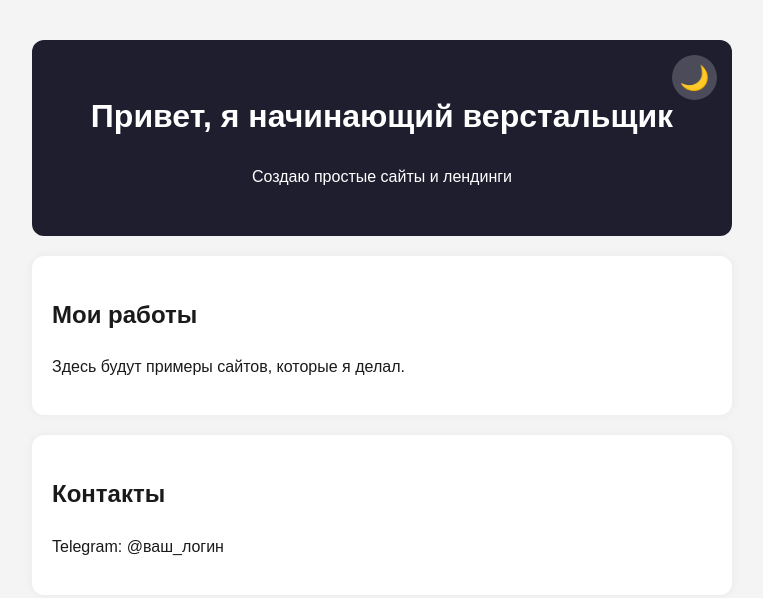
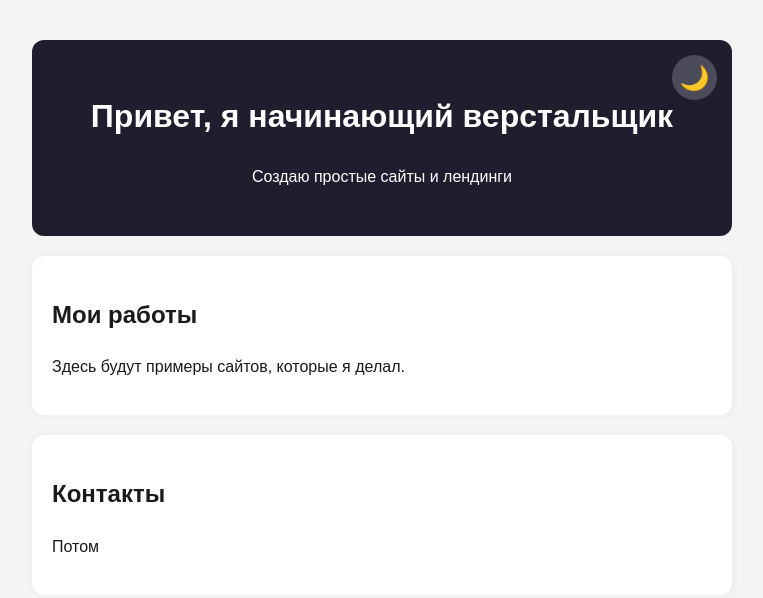
Before and after one commit to skiwhi/Portfolio, a plain HTML site: page index.html in a window 1280 px wide. Shown: the whole page, without its empty margins (258-1021 px from the left). Drawn offline with Linux system fonts and the light colour scheme.

Commit message:
Update index.html

```diff
--- a/index.html
+++ b/index.html
@@ -18,7 +18,7 @@
     </section>
     <section>
         <h2>Контакты</h2>
-        <p>Telegram: @ваш_логин</p>
+        <p>Потом</p>
     </section>
 
     <script>
```
